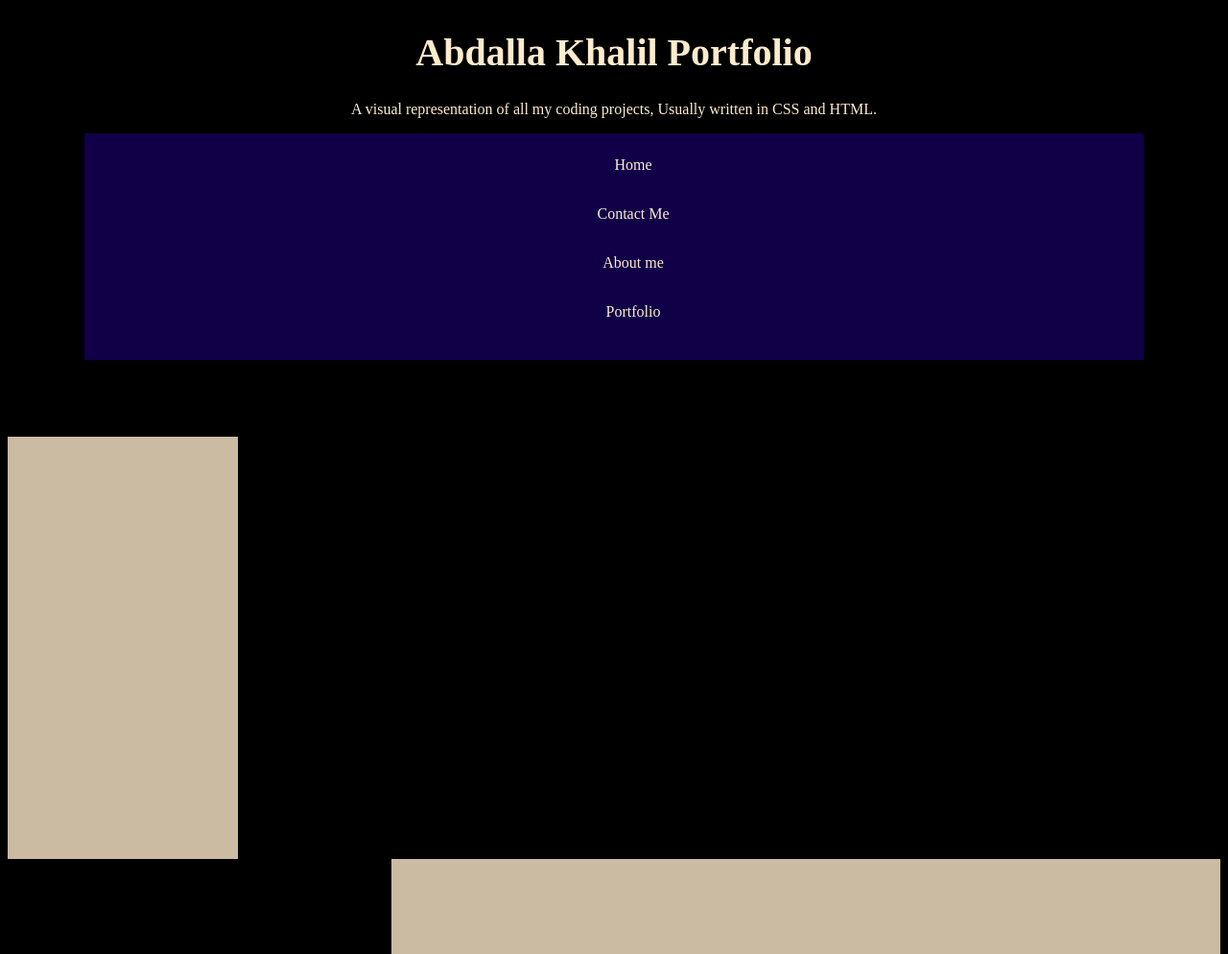
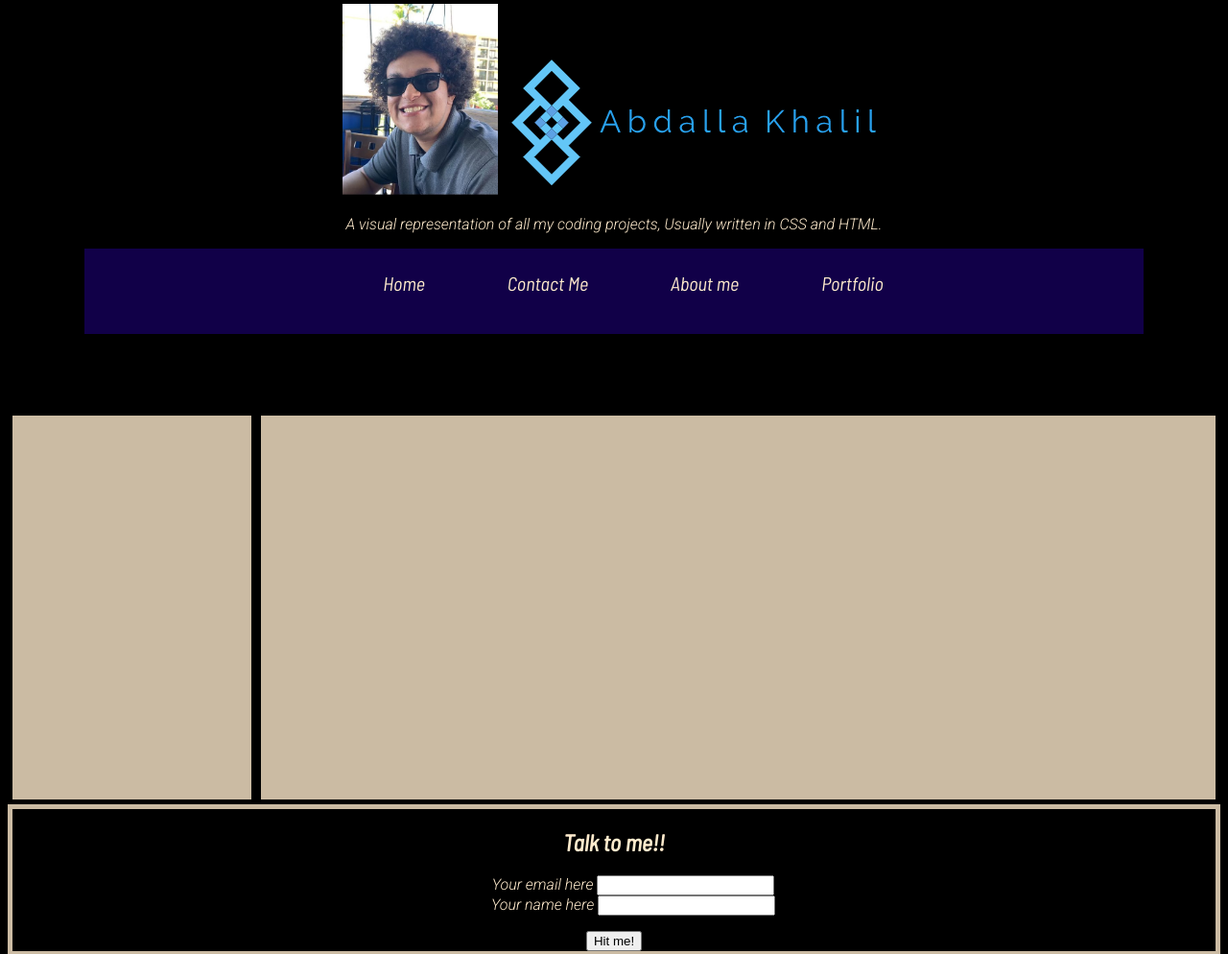
Before and after one commit to AbdallaKhalil97/AK-Portfolio, a plain HTML site: page index.html in a window 1280 px wide. Shown: the part 84-1078 px from the top of the page at 96% size. Drawn offline with Linux system fonts and the light colour scheme.

Commit message:
added flexboxes did more updates to header section

```diff
--- a/css/style.css
+++ b/css/style.css
@@ -5,22 +5,27 @@
     background: black;
     color: blanchedalmond;
   }
-
-   .header h1 {
-    font-size: 40px;
-  }
   body{
       background-color: black;
       color: blanchedalmond;
   }
   .navibar {
+    display: flex;
+    flex-direction: row;
+    justify-content: space-evenly;
     overflow: hidden;
     background-color:#1f007f91;
     width:auto
 }
+  .navibar ul {
+    display: flex;
 
+  }
+  .navibar li {
+    font-family: 'Barlow Semi Condensed', sans-serif;
+    font-size: 20px;
+  }
 .navibar a {
-    /* float: left;  */
     display: inline-block;
     color:blanchedalmond;
     text-align: center;
@@ -37,35 +42,44 @@
     background-color:rgb(138, 138, 138);
     }
 
-    li {
-list-style: none;
+li {
+     list-style: none;
+     font-family: 'Roboto', sans-serif;
 }
+
 .row {
     display: flex;
-    flex-wrap: wrap;
   }
 
   .sidecontent {
-    flex: 20%;
+    width: 20%;
     background-color:rgba(255, 235, 205, 0.795);
-    padding: 20px;
-    margin-right: 400px;
+    margin: 5px;
     height: 400px;
-    max-width: 200px;
-  }
+    }
 
   .maincontent {
-    flex: 80%;
+    width: 80%;
     background-color: rgba(255, 235, 205, 0.795);
-    padding: 20px;
-    margin-left: 400px;
-    height: 500px;
+    margin: 5px;
+    height: 400px;
     }
 .footer{
     text-align: center;
 }
 .contactbox{
     text-align: center;
-    border: ivory;
-    border-width: thick;
+    border: 5px solid rgba(255, 235, 205, 0.795);
+  }
+h4 {
+  font-family: 'Roboto', sans-serif;
 }
+p {
+  font-family: 'Roboto', sans-serif;
+}
+h2 {
+  font-family: 'Barlow Semi Condensed', sans-serif;
+}
+.abdalla{
+  height: 200px;
+}
--- a/index.html
+++ b/index.html
@@ -4,13 +4,20 @@
     <link rel="stylesheet" href="./css/style.css" />
     <meta charset="UTF-8">
     <meta name="viewport" content="width=device-width, initial-scale=1.0">
-    <link rel=‘icon’ href="assets/abdalla logo.jpeg" type=‘image/x-icon’/ >
+    <link rel="icon" type="image/png" sizes="16x16"  href="./assets/favicons/favicon-16x16.png">
+    <meta name="msapplication-TileColor" content="#ffffff">
+    <meta name="theme-color" content="#ffffff">
+    <link rel="preconnect" href="https://fonts.gstatic.com">
+    <link href="https://fonts.googleapis.com/css2?family=Roboto:ital,wght@1,300&display=swap" rel="stylesheet">
+    <link rel="preconnect" href="https://fonts.gstatic.com">
+    <link href="https://fonts.googleapis.com/css2?family=Barlow+Semi+Condensed:ital@1&display=swap" rel="stylesheet">
     <title> AK Portfolio </title>
 </head>
 <body>
     <header>
         <div class="header">
-           <h1>Abdalla Khalil Portfolio</h1>
+           <img class="abdalla" src="./assets/abdalla pic.jpeg" alt="abdalla smiling">
+           <img src="./assets/abdalla logo.jpeg" alt="logo">
            <p>A visual representation of all my coding projects, Usually written in CSS and HTML.</p>
            <nav class="navibar">
                 <ul>
@@ -31,7 +38,7 @@
 <h2 class="talktome">Talk to me!!</h2>
 <ul>
     <li>
-        <label class="textRight" for="email">insert your email here</label>
+        <label class="textRight" for="email">Your email here</label>
         <input type="text" id="EMAIL" name="users-email">
     </li>
     <li>
```
Also changed, not shown: assets/abdalla pic.jpeg (added), assets/abdalla pic.png (added), assets/favicons/favicon-16x16.png (added), 3 other files.
